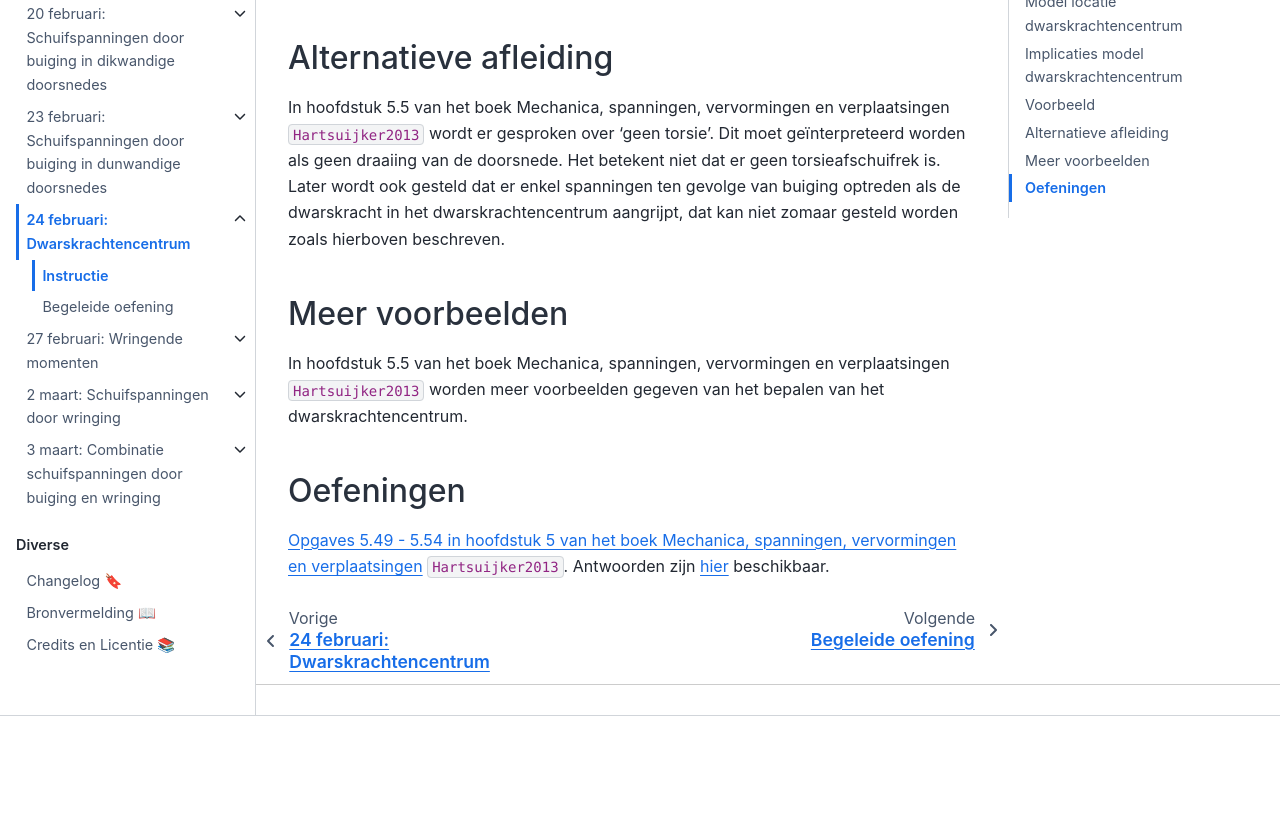
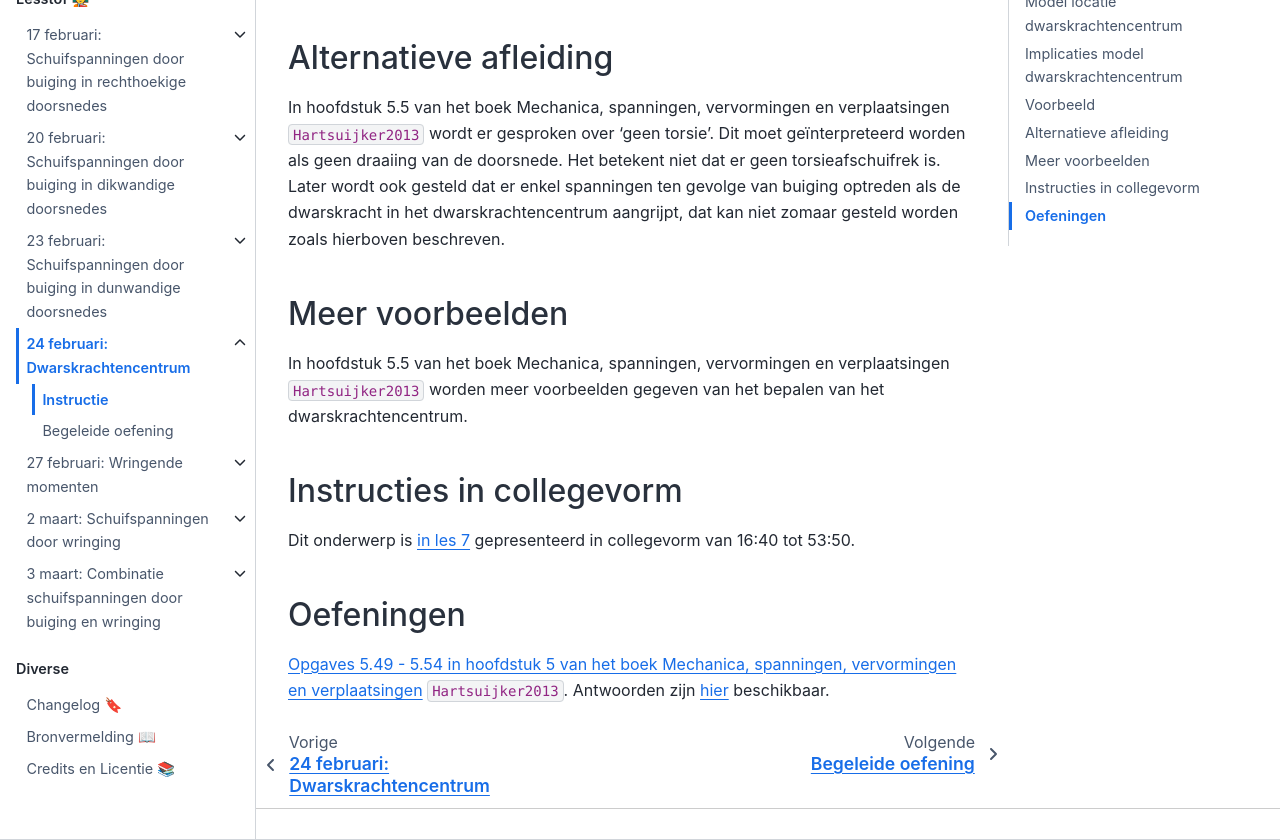
Before and after one commit to TUDelft-books/CTB1310, a Jupyter Book: the page built from book/shear_force_center/instructie.md, in a window 1280 px wide and 900 px high, scrolled down 6172 px, cut to the strip 60-900 px from the top of the window. Built offline with Jupyter Book 1.0.4 settings and Sphinx 7.4.7 and the Sphinx Book theme 1.1.4, drawn with Linux system fonts in a browser that asks for light colours; comment, search, counter and statistics services are not loaded; cross-references to code outside the pages are shown as plain code; before the commit the page ends 6948 px from its top, so only the background shows below that.

Commit message:
Added dwarskrachtencentrum

```diff
--- a/book/_toc.yml
+++ b/book/_toc.yml
@@ -25,11 +25,11 @@ parts:
     - file: shear_dunwandig/instructie.md
     - file: shear_dunwandig/lesoefening1.md
     - file: shear_dunwandig/lesoefening2.md
-# START REMOVE-FROM-RELEASE
   - file: shear_force_center/les.md
     sections:
     - file: shear_force_center/instructie.md
     - file: shear_force_center/lesoefening1.md
+# START REMOVE-FROM-RELEASE
   - file: torsie_krachten/les.md
     sections:
     - file: torsie_krachten/instructie.md
--- a/book/shear_force_center/instructie.md
+++ b/book/shear_force_center/instructie.md
@@ -621,9 +621,8 @@ In hoofdstuk 5.5 van het boek Mechanica, spanningen, vervormingen en verplaatsin
 ## Meer voorbeelden
 In hoofdstuk 5.5 van het boek Mechanica, spanningen, vervormingen en verplaatsingen {cite:p}`Hartsuijker2013` worden meer voorbeelden gegeven van het bepalen van het dwarskrachtencentrum.
 
-% ## Instructies in collegevorm
-%
-% Dit onderwerp is [les ...](...) gepresenteerd in collegevorm tot ....
+## Instructies in collegevorm
+Dit onderwerp is [in les 7](https://collegeramavideoportal.tudelft.nl/catalogue/ctb1310/presentation/a7b001c63c244295b23a03f6ebf77b2e1d?academicYear=2025-2026-ctb1310) gepresenteerd in collegevorm van 16:40 tot 53:50.
 
 ## Oefeningen
 [Opgaves 5.49 - 5.54 in hoofdstuk 5 van het boek Mechanica, spanningen, vervormingen en verplaatsingen](https://icozct.tudelft.nl/TUD_CT/boekantwoorden/files/TM2vraagstukkenbundel.pdf) {cite:p}`Hartsuijker2013`. Antwoorden zijn [hier](https://icozct.tudelft.nl/TUD_CT/boekantwoorden/vol2/Chapter5/) beschikbaar.
```
Also changed, not shown: book/changelog.md (+4 -0 lines).
